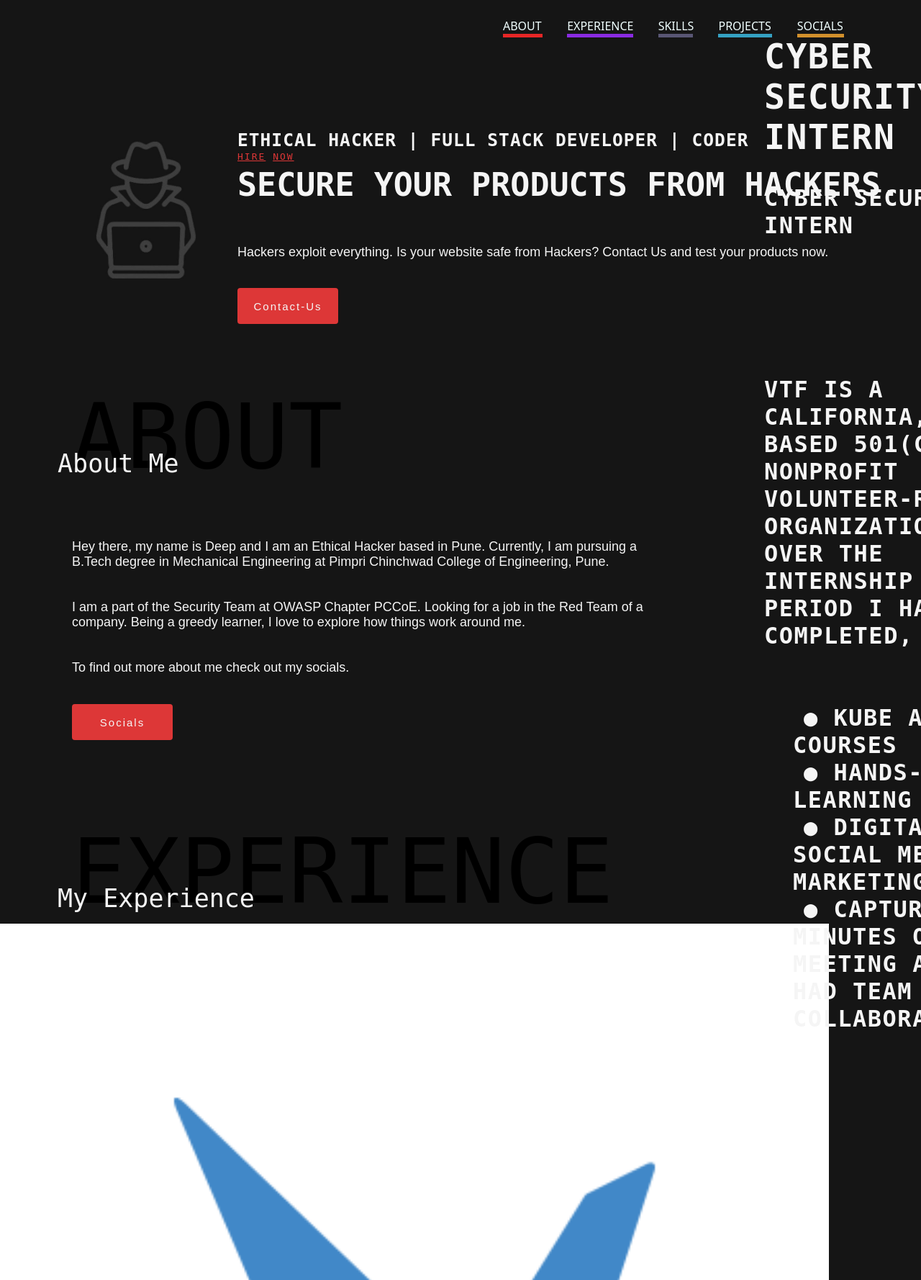
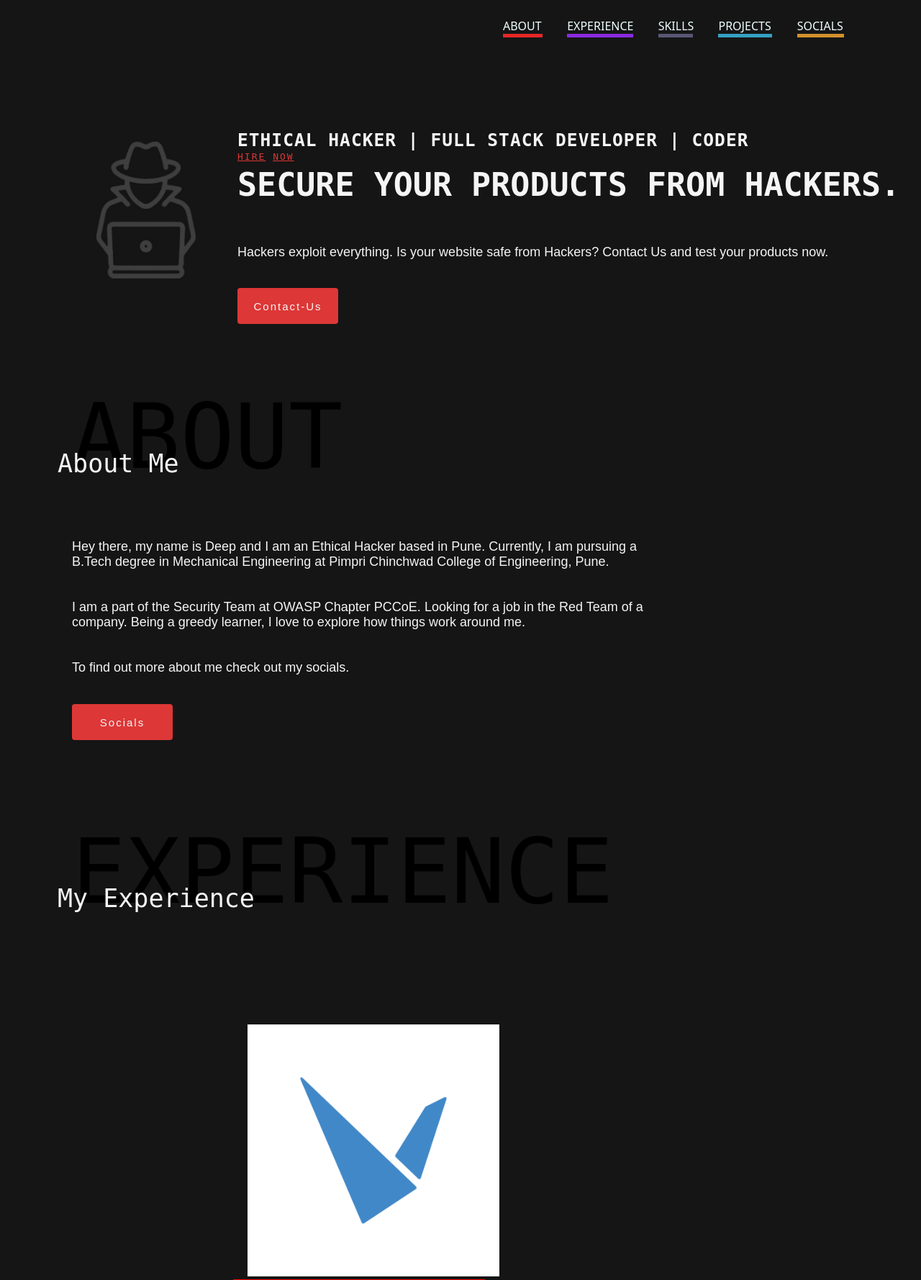
Before and after one commit to InTruder-Sec/deep.github.io, a PHP site: page / in a window 1280 px wide. Shown: the top 1778 px of the page at 72% size. Run offline with PHP 8.4, Linux system fonts and the light colour scheme.

Commit message:
Update style.css

```diff
--- a/style/style.css
+++ b/style/style.css
@@ -648,16 +648,40 @@
   margin-left: 230px;
   font-family: "Source Code Pro", monospace;
 }
+.display-vtf-img {
+  height: 0%;
+  width: 30%;
+  bottom: 0;
+  opacity: 1;
+  position: fixed;
+  background-color: rgb(238, 29, 29);
+  z-index: 4;
+  transition: 1s;
+}
+
+
+
+.display--img {
+  height: 0%;
+  width: 30%;
+  bottom: 0;
+  opacity: 1;
+  position: fixed;
+  background-color: rgb(238, 29, 29);
+  z-index: 4;
+  transition: 1s;
+}
+
 
 .vtf-dis {
   height: 0px;
-  background-color: red;
-  width: 60%;
+  background-color: rgb(23, 23, 23);
+  width: 70%;
   top: 0;
   position: fixed;
-  transition: 0.8s;
-  z-index: 4;
-  margin-left: 40%;
+  margin-left: 30%;
+  transition: 1s;
+  z-index: -4;
 }
 .close-button {
   display: none;
@@ -667,27 +691,57 @@
   position: absolute;
   border-radius: 3px;
   height: 30px;
+  opacity: 0;
   margin-top: 30px;
-  margin-left: 90%;
-  background-color: rgb(0, 0, 0);
-  display: inline-block;
-  transition-delay: 0.3s;
-  transition: 0.5s;
+  margin-left: 95%;
+  background-color: rgb(255, 255, 255);
+  display: inline-block;
+  transition-delay: 1.3s;
+  transition: 1.5s;
   rotate: 90deg;
+}
+
+.exit-hidden {
+
+  width: 30px;
+  height: 30px;
+  position: absolute;
+  margin-left: 94%;
+  margin-top: 30px;
+  z-index: 5;
+}
+
+.img-vtf {
+  margin-left: 5%;
+  margin-top: 10%;
+  opacity: 0;
+  transition: 1.5s;
+}
+
+.vtf-headline{
+  font-family: "Source Code Pro", monospace;
+  color: aliceblue;
+  margin-left: 5%;
+  opacity: 0;
+  padding-left: 20px;
+  transition: 1.5s;
 }
 
 .close-arrow2 {
   width: 3px;
   border-radius: 3px;
   height: 30px;
+  opacity: 0;
   margin-top: 30px;
-  margin-left: 90%;
-  position: absolute;
-  rotate: 90deg;
-  transition: 0.5s;
-  display: inline-block;
-  background-color: rgb(0, 0, 0);
-}
+  margin-left: 95%;
+  position: absolute;
+  rotate: 0deg;
+  transition-delay: 1.3s;
+  transition: 1.5s;
+  display: inline-block;
+  background-color: rgb(255, 255, 255);
+}
+
 
 
 .vtf-exp {
@@ -861,67 +926,23 @@
     border-bottom-left-radius: 15px;
     border-bottom-right-radius: 15px;
 }
-.vtf-1 {
-    display: inline;
-    margin-top: 50px;
-    font-family: "Source Code Pro", monospace;
-    letter-spacing: 1.5px;
-    text-transform: uppercase;
-    font-size: 32px;
-    font-weight: 600;
-    margin-left: 550px;
-    position: absolute;
-}
+
 .vtf-img2 {
     display: inline;
     position: absolute;
     padding: 30px;
 }
-.vtf2 {
-    color: #000;
-    margin-left: 550px;
-    display: inline;
-    position: absolute;
-    font-weight: 600;
-    font-family: "Montserrat", sans-serif;
-    text-transform: uppercase;
-    font-size: 16px;
-    margin-top: 130px;
-    letter-spacing: 1.5px;
-}
-.vtf3 {
-    color: #000;
-    display: inline;
-    position: absolute;
-    font-weight: 600;
-    font-family: "Montserrat", sans-serif;
-    margin-left: 900px;
-    margin-top: 130px;
-    letter-spacing: 1.5px;
-    text-transform: uppercase
-}
-.vtf4 {
-    color: #000;
-    margin-left: 550px;
-    display: inline;
-    position: absolute;
-    font-weight: 600;
-    font-family: "Montserrat", sans-serif;
-    text-transform: uppercase;
-    font-size: 16px;
-    margin-top: 160px;
-    letter-spacing: 1.5px;
-}
-.vtf5 {
-    color: #000;
-    margin-left: 550px;
-    display: inline;
-    position: absolute;
-    font-family: "Montserrat", sans-serif;
-    font-size: 16px;
-    width: 600px;
-    margin-top: 210px;
-    letter-spacing: 1.5px;
+.vtf-1 {
+  margin-left: 40px;
+  font-family: "Source Code Pro", monospace;
+  font-size: 600;
+  transition: 0.8s;
+  width: 700px;
+  opacity: 0;
+  padding-top: 50px;
+  margin-left: 30px;
+  position: absolute;
+
 }
 .vtf-list {
     list-style: disc;
@@ -1057,6 +1079,29 @@
 }
 .owasp-list {
   list-style: disc;
+}
+
+.owasp-dis-image {
+  height: 0%;
+  margin-left: 0%;
+  background-color: rgb(1, 1, 252);
+  width: 30%;
+  bottom: 0;
+  z-index: 4;
+  position: fixed;
+  transition-duration: 1s;
+}
+
+.owasp-dis-con {
+  height: 0%;
+  margin-left: 30%;
+  background-color: rgb(23, 23, 23);
+  width: 70%;
+  margin-top: 0;
+  top: 0;
+  z-index: 4;
+  position: fixed;
+  transition-duration: 1s;
 }
 
 
```
Also changed, not shown: other parts of style/style.css (+31 -21 lines).
